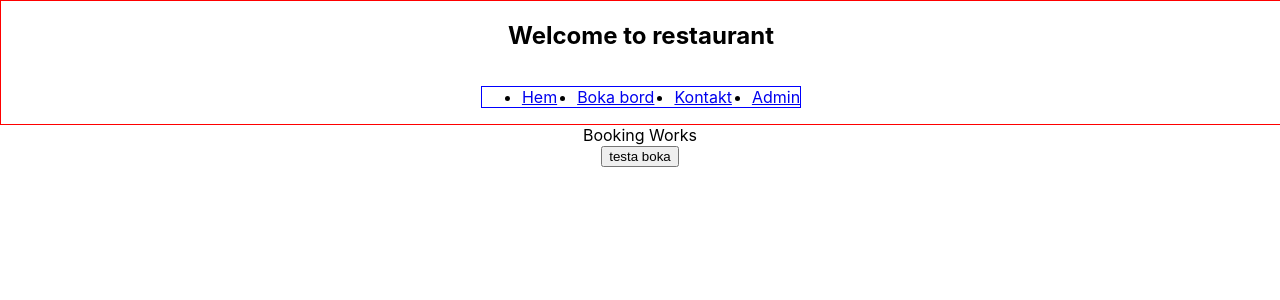
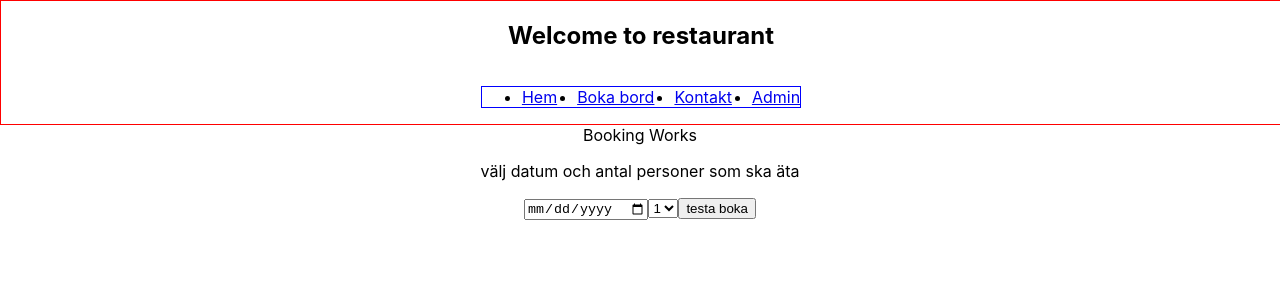
Before and after one commit to GamerShabandari/react-restaurang, a React (Create React App) app: page /booking in a window 1280 px wide. Shown: the top 300 px of the page. Built offline with nearby package versions, Linux system fonts and the light colour scheme.

Commit message:
många funktioner och logik klar

```diff
--- a/src/components/booking.tsx
+++ b/src/components/booking.tsx
@@ -1,4 +1,4 @@
-import { useState } from "react"
+import { ChangeEvent, useState } from "react"
 
 export function Booking() {
 
@@ -236,10 +236,15 @@ export function Booking() {
     const [tablesAt6oClock, SetTablesAt6oClock] = useState<number>(0);
     const [tablesAt9oClock, SetTablesAt9oClock] = useState<number>(0);
 
+    const [chosenDate, setChosenDate] = useState<string>("");
+    const [chosenTime, setChosenTime] = useState<string>("");
+    const [chosenAmountOfGuests, setChosenAmountOfGuests] = useState<string>("");
+
+    const [showUserForm, setShowUserForm] = useState(false);
+
     function checkIfOpenTable() {
 
-
-        let chosenDate: string = "2022-01-01"
+        let checkDate: string = chosenDate
 
         let numberOfTablesAt6Left: number = 15
         let numberOfTablesAt9Left: number = 15
@@ -247,37 +252,88 @@ export function Booking() {
         for (let i = 0; i < mockData.length; i++) {
             const order = mockData[i];
 
-            if (order.date === chosenDate && order.time === "18:00") {
+            if (order.date === checkDate && order.time === "18:00") {
                 numberOfTablesAt6Left--
 
-
-            } else if (order.date === chosenDate && order.time === "21:00") {
+            } else if (order.date === checkDate && order.time === "21:00") {
                 numberOfTablesAt9Left--
 
-
             }
-
         }
-
-        console.log("här fanns det " + numberOfTablesAt6Left + " bord kvar kl 18 och " + numberOfTablesAt9Left + " bord kvar kl 21");
 
         SetTablesAt6oClock(numberOfTablesAt6Left)
         SetTablesAt9oClock(numberOfTablesAt9Left)
 
     }
 
-    function choseTimeForDinner(chosenTime:string) {
+    function choseTimeForDinner(time: string) {
+        setChosenTime(time)
+        setShowUserForm(true)
+    }
 
-        console.log("du valde: " + chosenTime);
+    function handleChosenDate(e: ChangeEvent<HTMLInputElement>) {
+        setChosenDate(e.target.value)
+    }
 
+    function handleChosenAmountOfGuests(e: ChangeEvent<HTMLSelectElement>) {
+        setChosenAmountOfGuests(e.target.value)
+    }
+
+    function cancelBooking(){
+        setShowUserForm(false)
+    }
+
+    function makeBooking(){
+
+        console.log("här");
+
+        // validera att alla uppgiter är ifyllda i form !!!!!
+
+       // skapa en ny user med färdiga klassen som finns.
+       //skapa sedan en ny booking innehållandes ovan user också
+       // kör allt till api
 
     }
 
 
     return (<>
         <div>Booking Works</div>
-        <button onClick={checkIfOpenTable}>testa boka</button>
-        {tablesAt6oClock > 0 && <div>finns {tablesAt6oClock} lediga bord kl 18 <button onClick={()=>{choseTimeForDinner("18:00")}}>Välj denna tid</button> </div>}
-        {tablesAt9oClock > 0 && <div>finns {tablesAt9oClock} lediga bord kl 21 <button onClick={()=>{choseTimeForDinner("21:00")}}>Välj denna tid</button></div>}
+        {!showUserForm && <div>
+
+            <p>välj datum och antal personer som ska äta</p>
+            <input type="date" onChange={handleChosenDate} />
+
+            <select name="amountOfGuests" onChange={handleChosenAmountOfGuests}>
+                <option value="1">1</option>
+                <option value="2">2</option>
+                <option value="3">3</option>
+                <option value="4">4</option>
+                <option value="5">5</option>
+                <option value="6">6</option>
+            </select>
+
+            <button onClick={checkIfOpenTable}>testa boka</button>
+            {tablesAt6oClock > 0 && <div>finns {tablesAt6oClock} lediga bord kl 18 <button onClick={() => { choseTimeForDinner("18:00") }}>Välj denna tid</button> </div>}
+            {tablesAt9oClock > 0 && <div>finns {tablesAt9oClock} lediga bord kl 21 <button onClick={() => { choseTimeForDinner("21:00") }}>Välj denna tid</button></div>}
+
+
+        </div>}
+
+        {showUserForm && <div>
+            <div>
+                <h1>Fyll i resterande uppgifter för att slutföra bokning</h1>
+                <div>
+                    <p>dina val: bord för {chosenAmountOfGuests} personer klockan {chosenTime} - {chosenDate}</p>
+                </div>
+                <form>
+                    <input type="text" placeholder="förnamn" />
+                    <input type="text" placeholder="efternamn" />
+                    <input type="email" placeholder="epost" />
+                    <input type="tel" placeholder="telefon" />
+                </form>
+                <button onClick={makeBooking}>spara bokning</button>
+                <button onClick={cancelBooking}>avbryt</button>
+            </div>
+        </div>}
     </>)
 }
--- /dev/null
+++ b/src/components/models/User.ts
@@ -0,0 +1,3 @@
+export class User{
+    constructor(public name:string, public lastname:string, public email:string, public phone:string){}
+}
```
